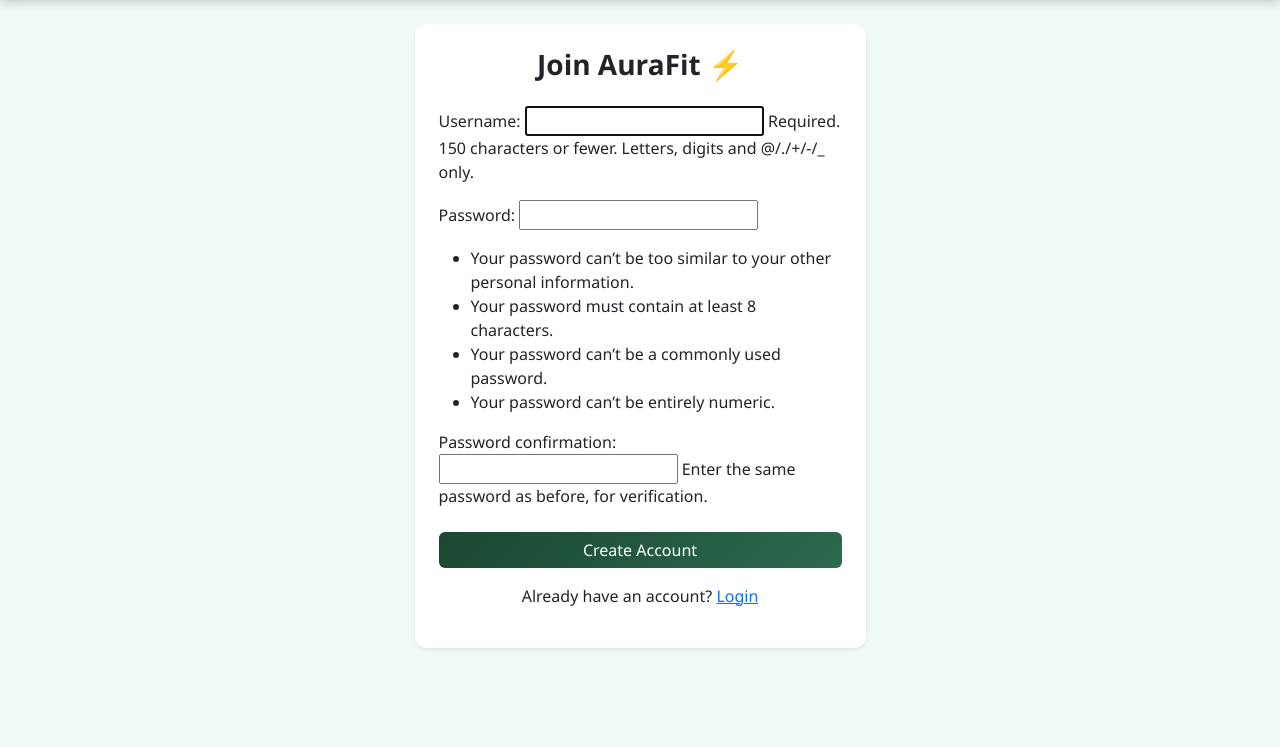
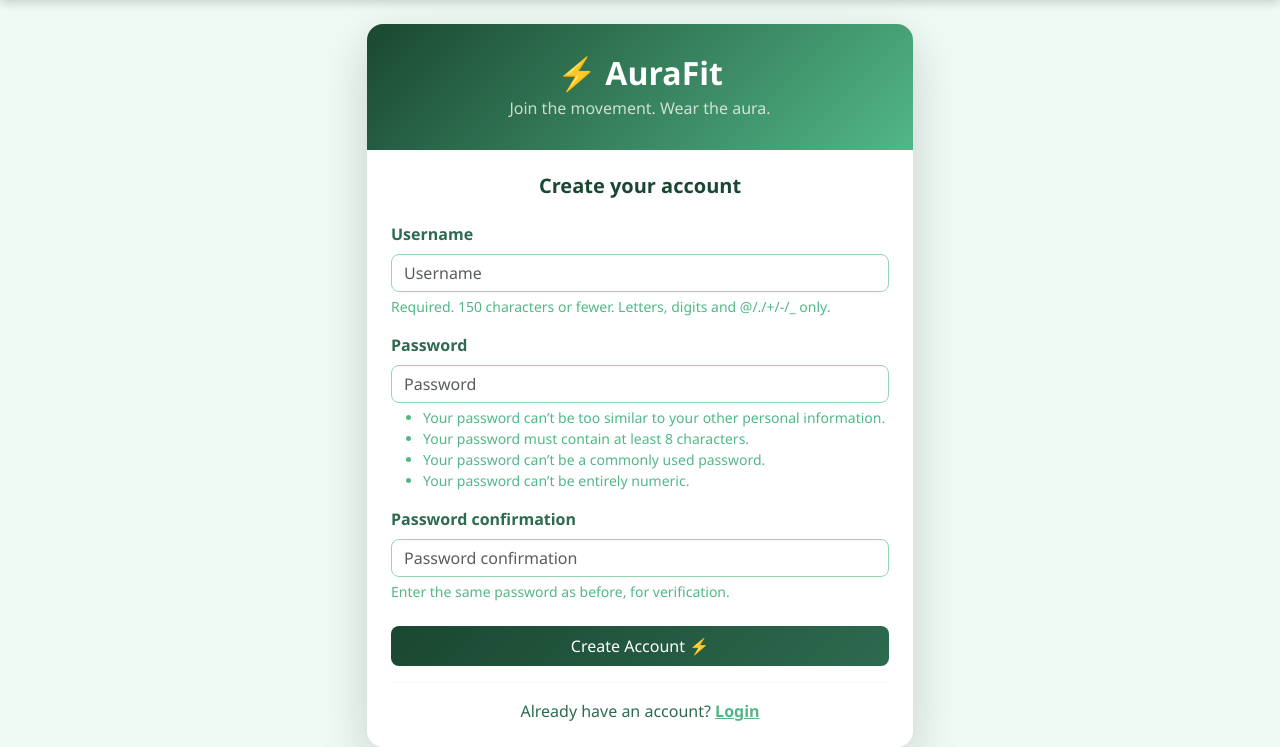
Before and after one commit to fazalahmed07/aurafit, a Django app: page /accounts/register/ in a window 1280 px wide. Shown: the part 62-809 px from the top of the page. Before the commit the page ends 711 px from the top, so only its background shows below. Run offline with Django 5.2, Linux system fonts and the light colour scheme.

Commit message:
desgin changes

```diff
--- a/templates/accounts/register.html
+++ b/templates/accounts/register.html
@@ -3,17 +3,44 @@
 {% block title %}| Register{% endblock %}
 
 {% block content %}
-<div class="row justify-content-center">
-    <div class="col-md-5">
-        <div class="card shadow-sm">
+<div class="row justify-content-center mt-4">
+    <div class="col-md-6">
+        <div class="card shadow-lg border-0" style="border-radius: 16px; overflow: hidden;">
+            <div style="background: linear-gradient(135deg, #1a4731, #52b788); padding: 30px; text-align: center;">
+                <h2 class="text-white fw-bold mb-1">⚡ AuraFit</h2>
+                <p class="text-white opacity-75 mb-0">Join the movement. Wear the aura.</p>
+            </div>
             <div class="card-body p-4">
-                <h3 class="fw-bold mb-4 text-center">Join AuraFit ⚡</h3>
+                <h5 class="fw-bold mb-4 text-center" style="color: #1a4731;">Create your account</h5>
                 <form method="post">
                     {% csrf_token %}
-                    {{ form.as_p }}
-                    <button type="submit" class="btn btn-dark w-100 mt-2">Create Account</button>
+                    {% for field in form %}
+                    <div class="mb-3">
+                        <label class="form-label fw-semibold" style="color: #2d6a4f;">{{ field.label }}</label>
+                        <input
+                            type="{{ field.field.widget.input_type }}"
+                            name="{{ field.html_name }}"
+                            class="form-control"
+                            placeholder="{{ field.label }}"
+                            style="border-color: #95d5b2; border-radius: 8px;"
+                        >
+                        {% if field.help_text %}
+                            <div class="form-text" style="color: #52b788;">{{ field.help_text }}</div>
+                        {% endif %}
+                        {% if field.errors %}
+                            <div class="text-danger small mt-1">{{ field.errors }}</div>
+                        {% endif %}
+                    </div>
+                    {% endfor %}
+                    <button type="submit" class="btn btn-dark w-100 py-2 mt-2" style="border-radius: 8px;">
+                        Create Account ⚡
+                    </button>
                 </form>
-                <p class="text-center mt-3">Already have an account? <a href="/accounts/login/">Login</a></p>
+                <hr style="border-color: #d8f3dc;">
+                <p class="text-center mb-0" style="color: #2d6a4f;">
+                    Already have an account?
+                    <a href="/accounts/login/" style="color: #52b788; font-weight: 600;">Login</a>
+                </p>
             </div>
         </div>
     </div>
```
Also changed, not shown: templates/accounts/login.html (+30 -6 lines).
